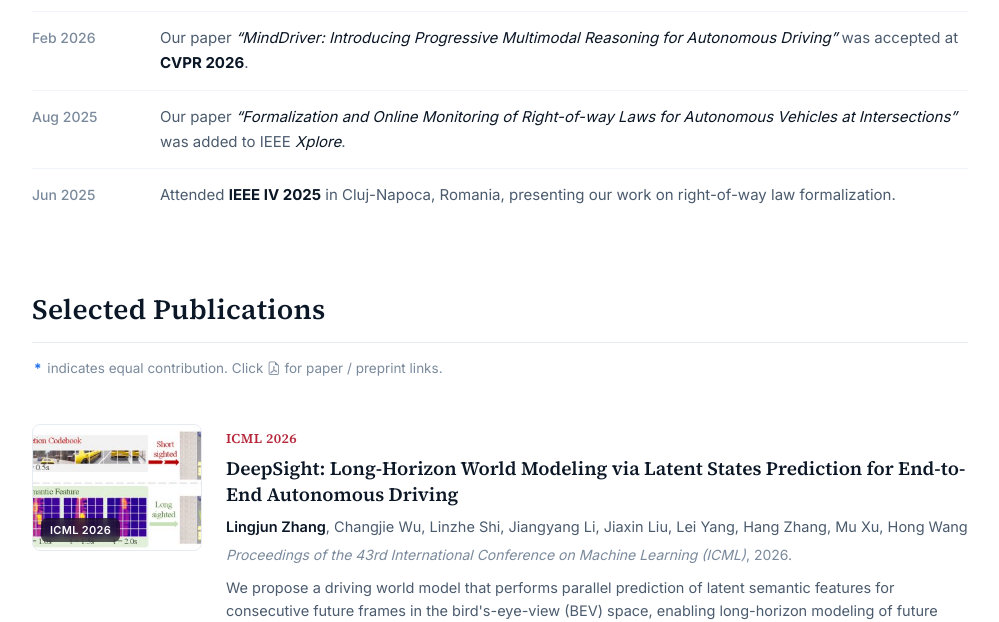
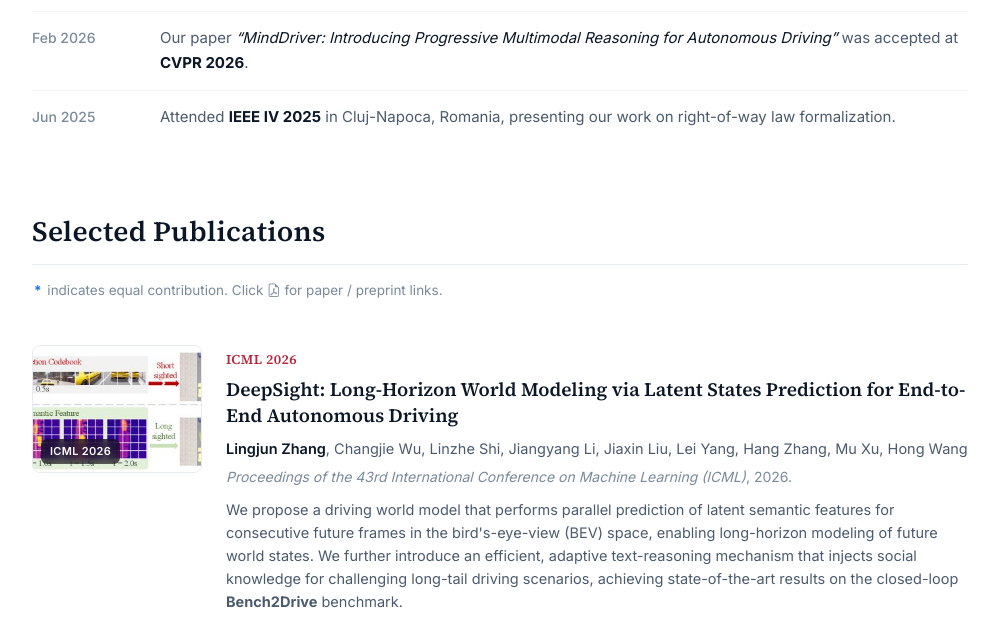
Before and after one commit to hotdogcheesewhite/zhanglingjun.github.io, a plain HTML site: page index.html in a window 1280 px wide. Shown: the part 1362-1984 px from the top of the page, without its empty margins (140-1139 px from the left). Drawn offline with nearby package versions, Linux system fonts and the light colour scheme.

Commit message:
Update index.html

```diff
--- a/index.html
+++ b/index.html
@@ -126,10 +126,6 @@
         <li>
           <span class="news-date">Feb 2026</span>
           <span class="news-text">Our paper <em>“MindDriver: Introducing Progressive Multimodal Reasoning for Autonomous Driving”</em> was accepted at <strong>CVPR 2026</strong>.</span>
-        </li>
-        <li>
-          <span class="news-date">Aug 2025</span>
-          <span class="news-text">Our paper <em>“Formalization and Online Monitoring of Right-of-way Laws for Autonomous Vehicles at Intersections”</em> was added to IEEE <em>Xplore</em>.</span>
         </li>
         <li>
           <span class="news-date">Jun 2025</span>
```
